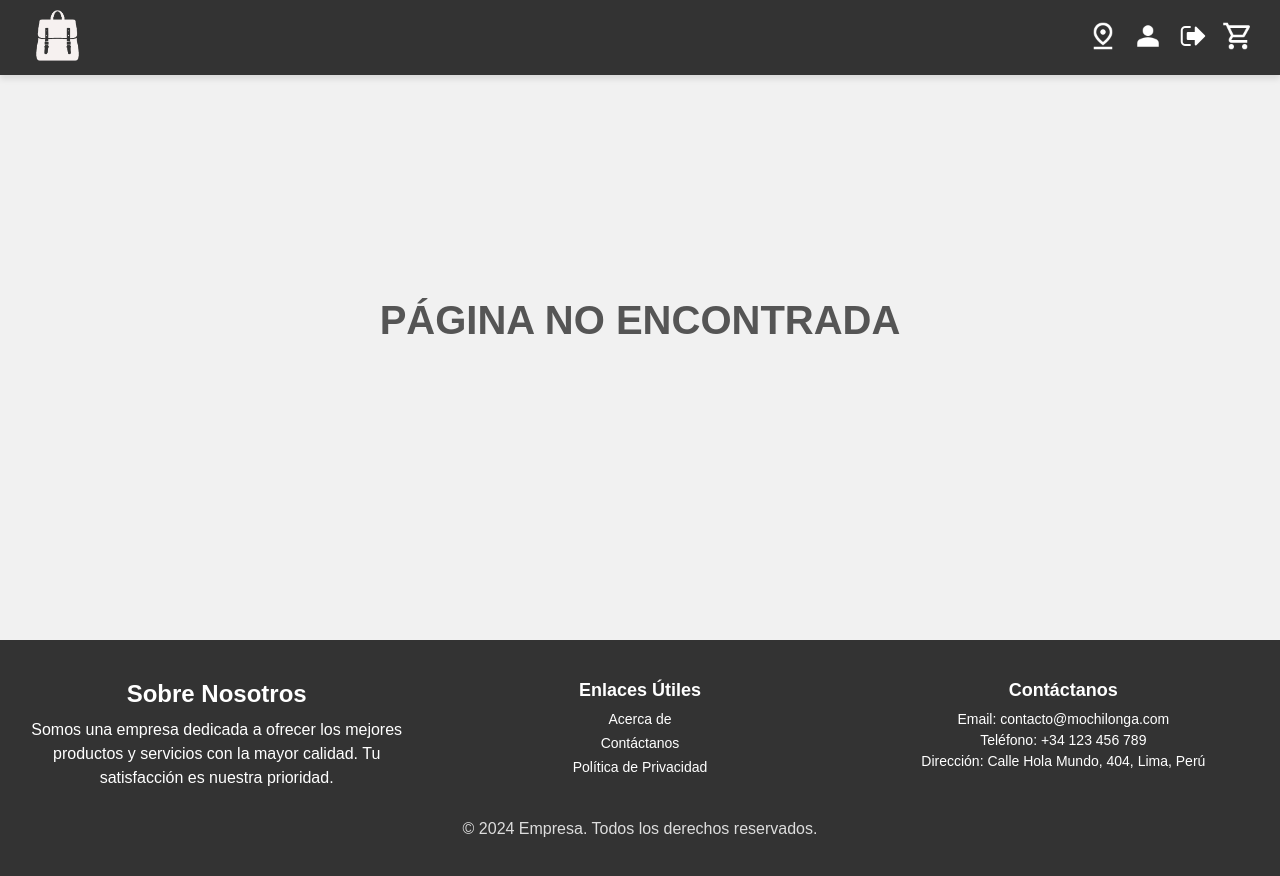
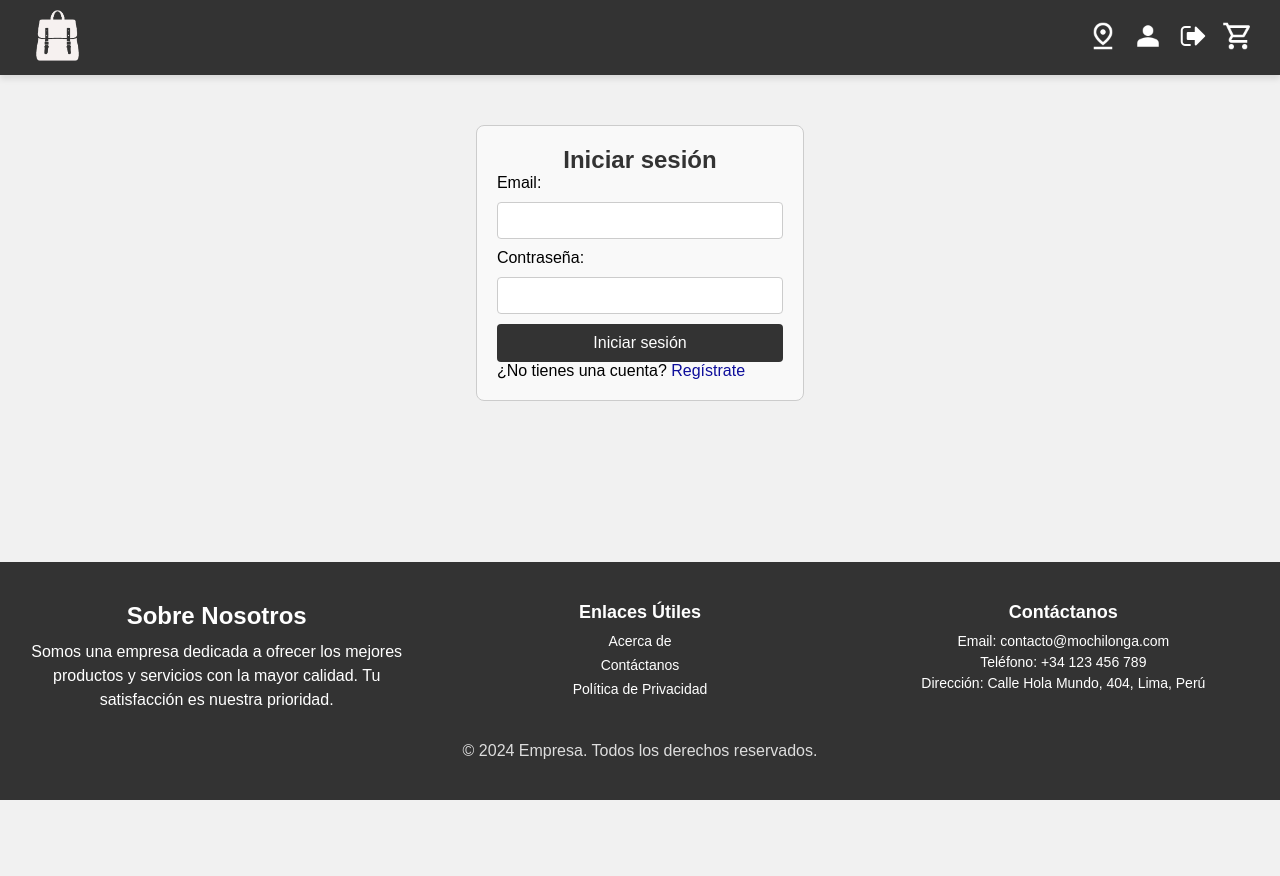
Before and after one commit to SoySergiooo/FrontEndProy-React, a React (Vite) app: page /login in a window 1280 px wide. After the commit the page ends 800 px from the top, so only its background shows below. Built offline with nearby package versions, Linux system fonts and the light colour scheme.

Commit message:
login funcionando con array de usuarios en app.jsx

```diff
--- a/src/App.jsx
+++ b/src/App.jsx
@@ -1,12 +1,27 @@
-import React from 'react';
+import React, { useState } from "react";
 import { BrowserRouter as Router, Routes, Route } from 'react-router-dom';
 import Header from './components/headerComponente';
 import Home from './views/Home';
 import Carrito from './views/Carrito';
 import Pago from './views/Pago'; // Página de pago
 import NotFound from './views/NotFound'; // Página para rutas no encontradas
+import FooterComponente from './components/footerComponente';
+import LoginForm from "./views/LoginForm";
 
 function App() {
+
+  const [usuarios] = useState([
+    { email: "ugalvez987@gmail.com", password: "asdf1234" },
+    { email: "otroemail@gmail.com", password: "12345678" },
+  ]);
+  const [currentUser, setCurrentUser] = useState(null);
+
+  const handleLogin = (user) => {
+    setCurrentUser(user);
+    alert(`Bienvenido, ${user.email}`);
+
+  }
+
   return (
     <Router>
       <Header />
@@ -14,8 +29,10 @@ function App() {
         <Route path="/" element={<Home />} />
         <Route path="/carrito" element={<Carrito />} />
         <Route path="/pago" element={<Pago />} />
+        <Route path="/login" element={<LoginForm usuarios={usuarios} onLogin={handleLogin} />}/>
         <Route path="*" element={<NotFound />} />
       </Routes>
+      <FooterComponente />
     </Router>
   );
 }
--- a/src/Components/bannerStyle.css
+++ b/src/Components/bannerStyle.css
@@ -1,5 +1,5 @@
 #banner {
-    padding-top: 80px; /* Ajusta según la altura de tu header */
+    padding-top: 0px; /* Ajusta según la altura de tu header */
     display: flex;
     justify-content: center;
     align-items: center;
--- a/src/Components/headerStyle.css
+++ b/src/Components/headerStyle.css
@@ -1,5 +1,5 @@
 header {
-    position: fixed; /* Fija el header en la parte superior */
+    position: sticky; /* Fija el header en la parte superior */
     top: 0;
     left: 0;
     width: 100%; /* Ocupa todo el ancho de la pantalla */
--- a/src/views/Carrito.jsx
+++ b/src/views/Carrito.jsx
@@ -30,7 +30,7 @@ const Carrito = () => {
 
   return (
     <div>
-      <HeaderComponente />
+      {/* <HeaderComponente /> */}
       <main>
         <section>
           <div className="titulo-carrito">
@@ -53,7 +53,6 @@ const Carrito = () => {
           </div>
         </section>
       </main>
-      <FooterComponente />
     </div>
   );
 };
--- a/src/views/Home.jsx
+++ b/src/views/Home.jsx
@@ -14,7 +14,6 @@ const Home = () => {
       <main>
         <Catalogo categoria={categoriaSeleccionada} />
       </main>
-      <Footer />
     </div>
   );
 };
--- /dev/null
+++ b/src/views/LoginForm.jsx
@@ -0,0 +1,54 @@
+import React, { useState } from "react";
+import "./loginForm.css"
+
+const LoginForm = ({ usuarios, onLogin }) => {
+  const [email, setEmail] = useState("");
+  const [password, setPassword] = useState("");
+  const [error, setError] = useState("");
+
+  const handleSubmit = (e) => {
+    e.preventDefault();
+
+    // Validar credenciales
+    const userFound = usuarios.find(
+      (user) => user.email === email && user.password === password
+    );
+
+    if (userFound) {
+      onLogin(userFound); // Llamar al callback en caso de login exitoso
+    } else {
+      setError("Credenciales incorrectas. Por favor, intenta de nuevo.");
+    }
+  };
+
+  return (
+    <div className="login-container">
+      <form onSubmit={handleSubmit} className="login-form">
+        <h2>Iniciar sesión</h2>
+        {error && <p className="error-message">{error}</p>}
+        <div>
+          <label>Email:</label>
+          <input
+            type="email"
+            value={email}
+            onChange={(e) => setEmail(e.target.value)}
+            required
+          />
+        </div>
+        <div>
+          <label>Contraseña:</label>
+          <input
+            type="password"
+            value={password}
+            onChange={(e) => setPassword(e.target.value)}
+            required
+          />
+        </div>
+        <button type="submit">Iniciar sesión</button>
+        <p>¿No tienes una cuenta? <a className="register-link" href="/registrate">Regístrate</a></p>
+      </form>
+    </div>
+  );
+};
+
+export default LoginForm;
--- a/src/views/NotFound.jsx
+++ b/src/views/NotFound.jsx
@@ -9,7 +9,6 @@ const NotFound = () => {
       <h1>PÁGINA NO ENCONTRADA</h1>
 
     </div>
-    <Footer />
     </div>
   );
 };
--- a/src/views/Pago.jsx
+++ b/src/views/Pago.jsx
@@ -22,7 +22,6 @@ const Pago = () => {
         </form>
       </section>
     </main>
-    <Footer />
     </div>
   );
 };
--- /dev/null
+++ b/src/views/loginForm.css
@@ -0,0 +1,45 @@
+.login-container {
+    max-width: 400px;
+    margin: 50px auto;
+    padding: 20px;
+    border: 1px solid #ccc;
+    border-radius: 8px;
+    background-color: #f9f9f9;
+  }
+
+  .login-form h2 {
+    text-align: center;
+    color: #333;
+  }
+
+  .login-form .error-message {
+    color: red;
+    text-align: center;
+    margin-bottom: 10px;
+  }
+
+  .login-form input {
+    width: 100%;
+    padding: 10px;
+    margin: 10px 0;
+    border: 1px solid #ccc;
+    border-radius: 4px;
+  }
+
+  .login-form button {
+    width: 100%;
+    padding: 10px;
+    background-color: #333333;
+    color: white;
+    border: none;
+    border-radius: 4px;
+    cursor: pointer;
+  }
+
+  .login-form button:hover {
+    background-color: #4b4b4b;
+  }
+
+  .register-link {
+    color: rgb(14, 14, 155);
+  }
```
